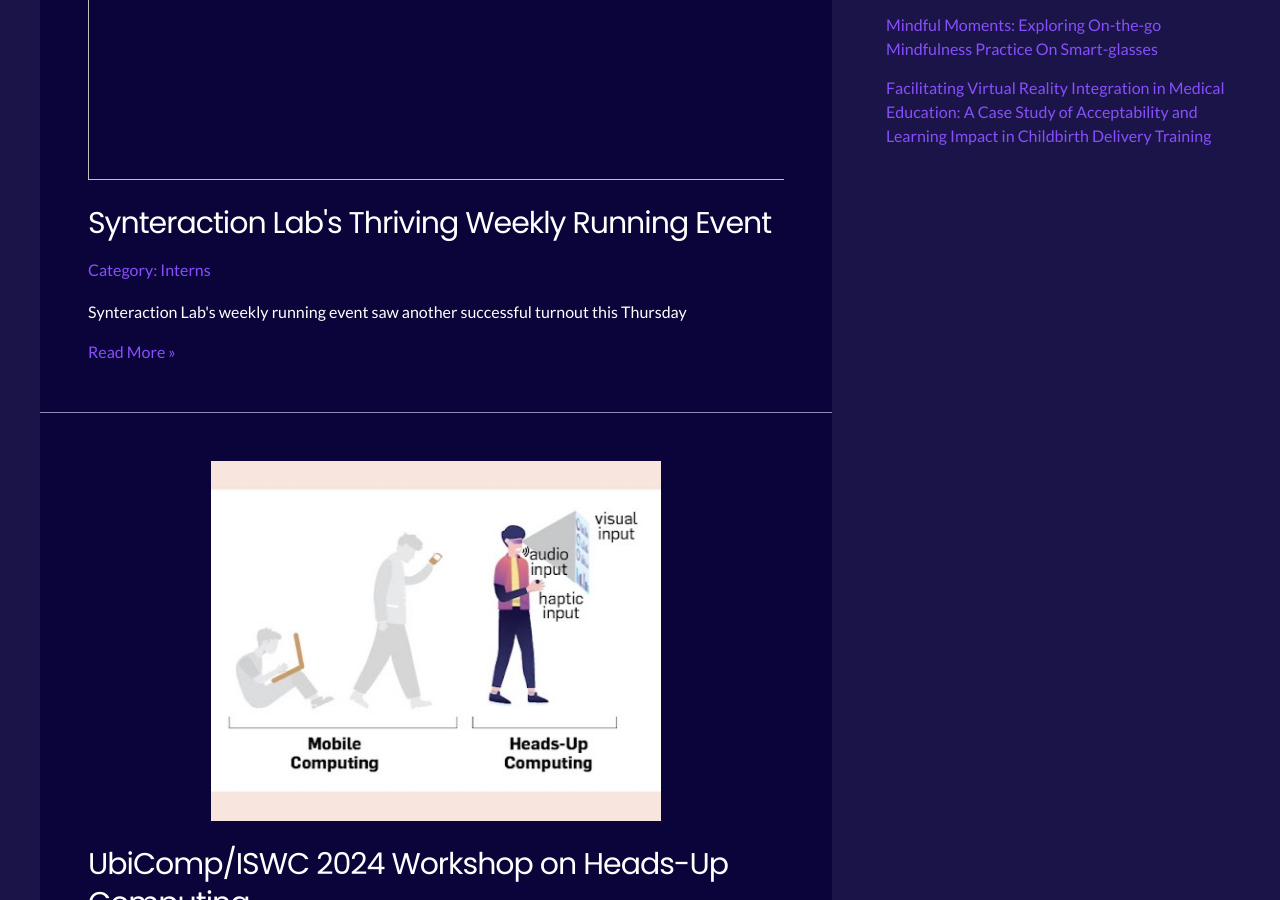
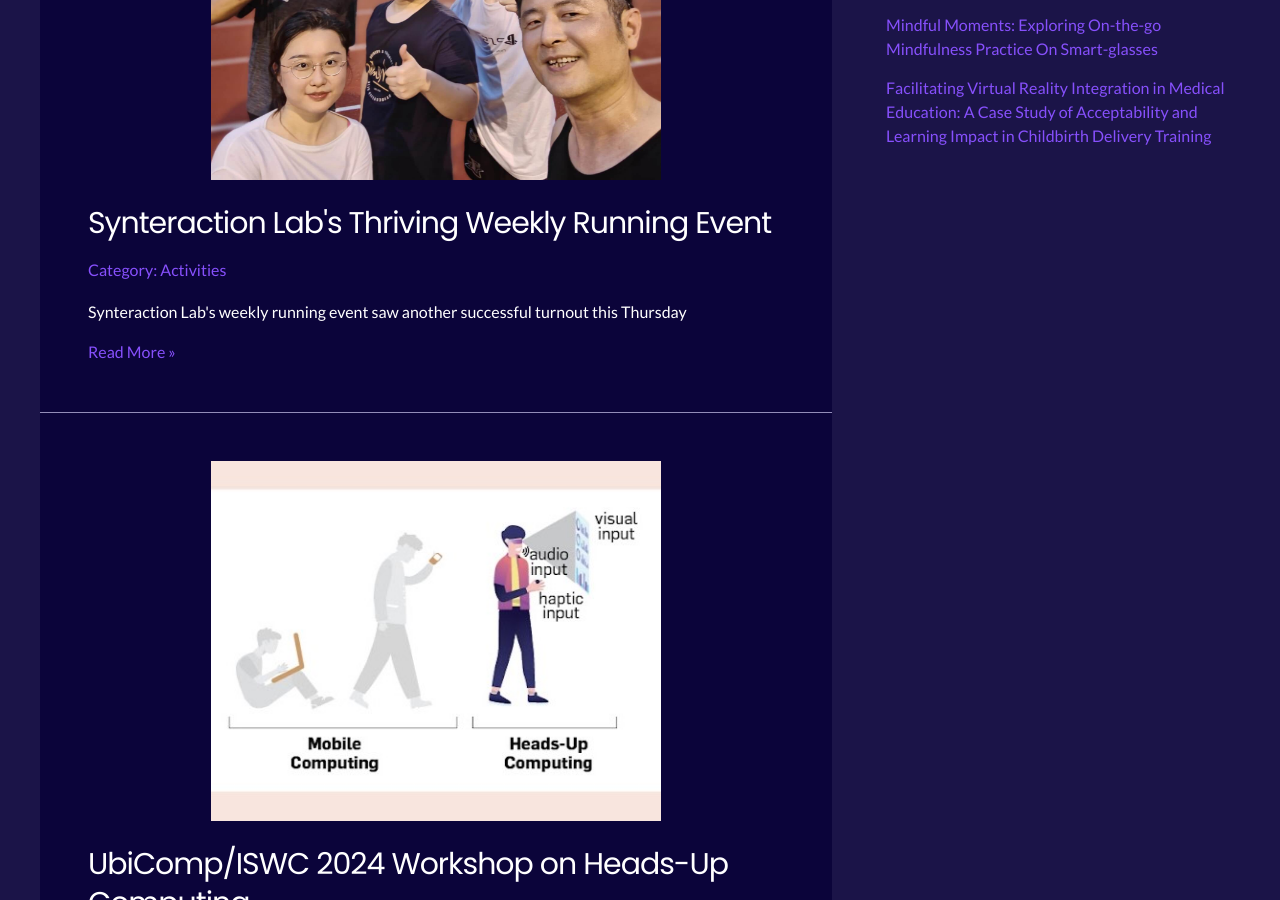
Before and after one commit to sszhao/sszhao.github.io, a Jekyll site: the page built from blogs/index.html, in a window 1280 px wide and 900 px high, scrolled down 400 px. Built offline with Jekyll 4.4.1, drawn with Linux system fonts in a browser that asks for light colours; nearby versions of some CDN libraries; the list of posts is cut into pages by our own code.

Commit message:
Update 2024-26-24-synteraction-labs-thriving-weekly-running-event.md

```diff
--- a/_posts/2024-26-24-synteraction-labs-thriving-weekly-running-event.md
+++ b/_posts/2024-26-24-synteraction-labs-thriving-weekly-running-event.md
@@ -2,9 +2,9 @@
 layout: new
 title: "Synteraction Lab's Thriving Weekly Running Event"
 description: "Synteraction Lab's weekly running event saw another successful turnout this Thursday"
-image: /assets/images/group-running.jpeg
+image: /assets/img/group-running.jpeg
 date:  "2024-06-24"
-category: Interns
+category: Activities
 role: Lab Admin
 ---
 Synteraction Lab's weekly running event saw another successful turnout this Thursday. Lab members gathered at the local track, showcasing their enthusiasm and commitment to fitness. The event continues to foster camaraderie and promote healthy lifestyles among team members.
```
